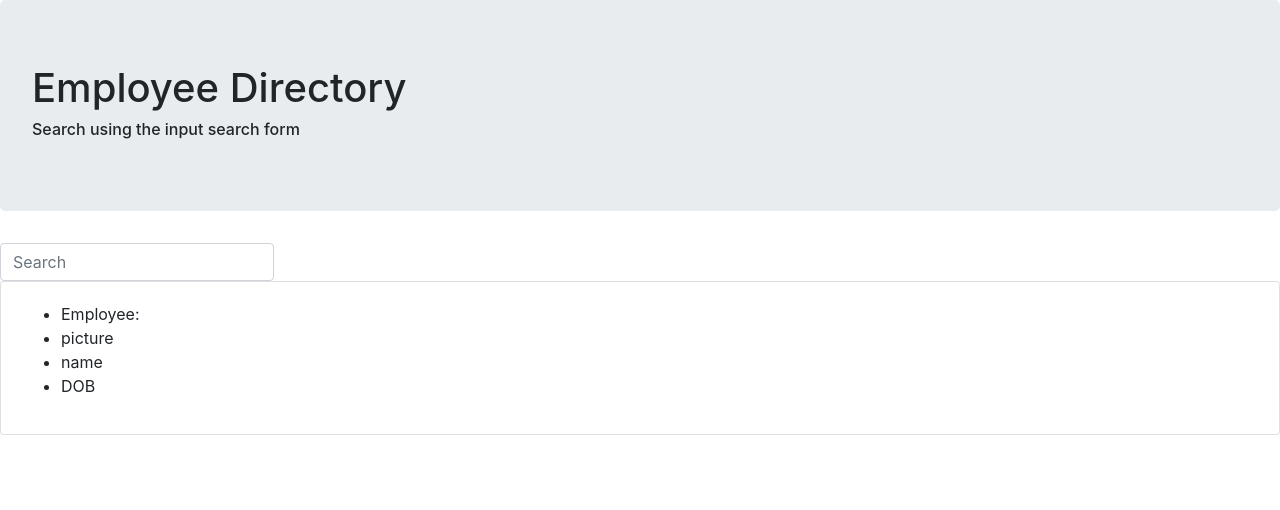
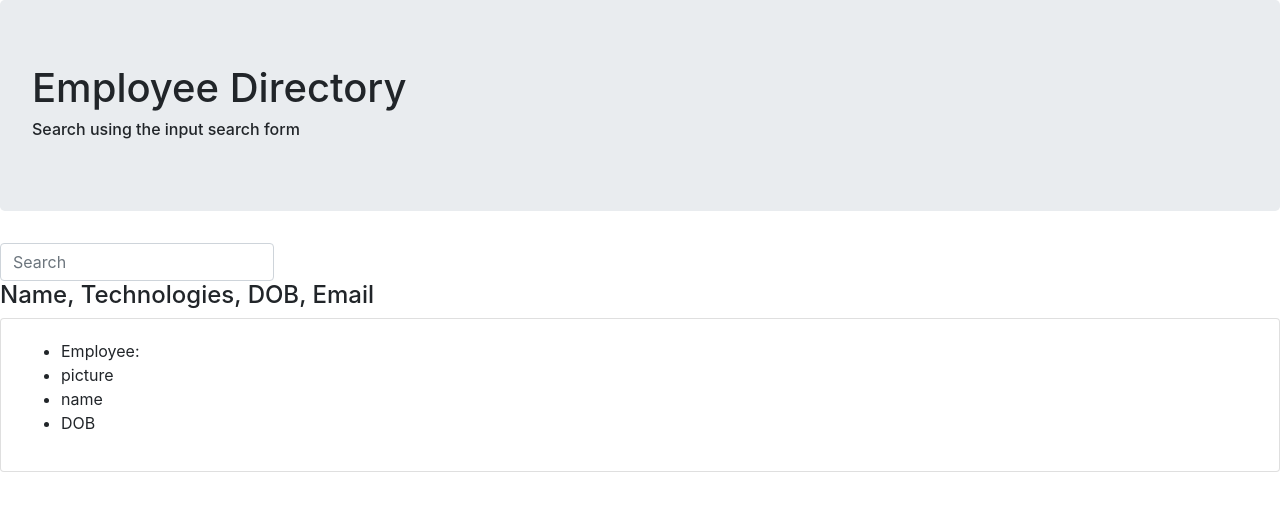
Before and after one commit to amyventura/Employee-Directory, a React (Create React App) app in the folder employee-dir/: page / in a window 1280 px wide. Shown: the top 510 px of the page. Built offline with nearby package versions, Linux system fonts and the light colour scheme.

Commit message:
added heading component

```diff
--- a/employee-dir/src/components/Container.js
+++ b/employee-dir/src/components/Container.js
@@ -2,6 +2,7 @@ import React from 'react';
 import Form from './Form';
 import Users from './Users';
 import Nav from './Nav';
+import Heading from './Heading';
 
 class Container extends React.Component {
     state = {
@@ -26,6 +27,7 @@ class Container extends React.Component {
             <div className = "App" >
             <Nav />
             <Form />
+            <Heading />
             <Users />
             </div>
         );
--- /dev/null
+++ b/employee-dir/src/components/Heading.js
@@ -0,0 +1,11 @@
+import React from 'react';
+
+function Heading() {
+    return(
+        <div>
+            <h4>Name, Technologies, DOB, Email</h4>
+        </div>
+    )
+};
+
+export default Heading;
```
Also changed, not shown: 1 other file (tests, documents, lock files or other folders).
